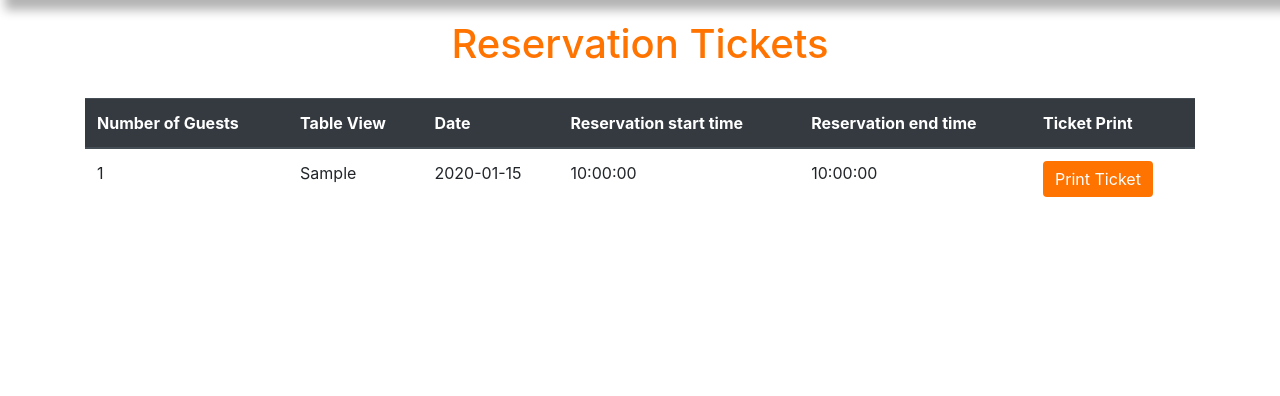
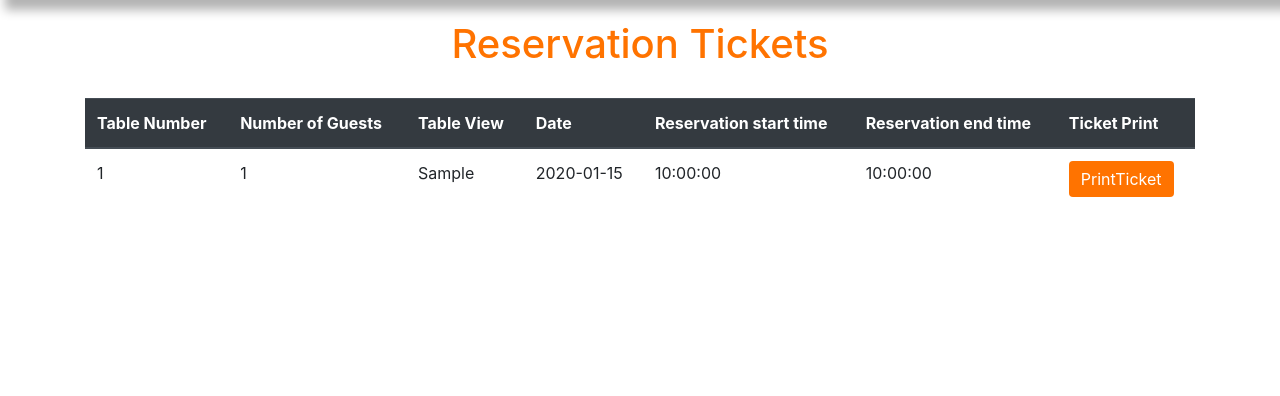
Before and after one commit to asmaa3299/SW2-Restraunts-Project, a Laravel app: page /Reservation/ViewTicket in a window 1280 px wide. Shown: the part 80-476 px from the top of the page. Run offline with Laravel 8, Linux system fonts and the light colour scheme; a user stored in the database is signed in; tables that the repository leaves empty hold one stand-in row (values such as "Sample post"); settings files or empty folders that the repository lacks are supplied; some libraries are stand-ins or nearby versions; some web fonts are replaced.

Commit message:
PrintTicket Function

```diff
--- a/app/Http/Controllers/ReservationController.php
+++ b/app/Http/Controllers/ReservationController.php
@@ -110,12 +110,22 @@ class ReservationController extends Controller
         return view('/Reservation/ViewTicket', compact('reserve'));
 }
 
+
     public function destroy($id)
     {
         $row = Reservation::find($id);
         $row->delete();
         return back();
     }
+    // public function PrintTicket($table_id)
+    // {
 
-
+    //     $reserve = Reservation::where('tableID',$table_id)->get();
+    //     return view('reservation/PrintTicket', compact('reserve'));
+    // }
+    public function PrintTicket($table_id)
+    {
+        $reserve=Reservation::find($table_id);
+        return view('/Reservation/PrintTicket',compact('reserve'));
+    }
 }
--- a/resources/views/Reservation/ViewReservation.blade.php
+++ b/resources/views/Reservation/ViewReservation.blade.php
@@ -4,10 +4,6 @@
         The Reservations</h2>
     <div class="panel-group">
       <div class="panel panel-default">
-        <div class="panel-heading">
-          <h4 class="panel-title">
-          </h4>
-        </div>
         <div id="collapse1" class="panel-collapse" style="margin-top:30px;overflow-y:scroll; height:400px;">
           <table class="table table-dark">
       <thead>
--- a/resources/views/Reservation/ViewTicket.blade.php
+++ b/resources/views/Reservation/ViewTicket.blade.php
@@ -1,5 +1,4 @@
 @extends('layouts.layout')
-
 @section('content')
     <div class="container">
         <h1 style="  margin-top:100px; color: rgb(255, 115, 0); text-align: center;"> Reservation Tickets </h1>
@@ -10,6 +9,7 @@
                     <table class="table table-hover">
                         <thead  class="thead-dark">
                             <tr>
+                                <th scope="col">Table Number</th>
                                 <th scope="col">Number of Guests</th>
                                 <th scope="col">Table View</th>
                                 <th scope="col">Date</th>
@@ -21,6 +21,7 @@
                         <tbody  >
                             @foreach ($reserve as $rev)
                                 <tr>
+                                    <td>{{ $rev->table_id }}</td>
                                     <td>{{ $rev->guests }}</td>
                                     <td>{{ $rev->view }}</td>
                                     <td>{{ $rev->date  }}</td>
@@ -28,7 +29,15 @@
                                     <td>{{ $rev->endtime }}</td>
 
                                     <td>
-                                        <a href="#" ><button  style="background-color:  rgb(255, 115, 0); border: none;"  type = "button" class = "btn btn-primary"> Print Ticket</button></a>
+
+                                        <form action="{{'/Reservation/PrintTicket/'.$rev->table_id}}" method="get"  style="display: inline-block;">
+                                            {{csrf_field()}}
+
+
+                                            <button  style="background-color:  rgb(255, 115, 0); border: none;"  type = "submit" class = "btn btn-primary">PrintTicket</button>
+
+                                        </form>
+
                                     </td>
 
                                 </tr>
--- a/routes/web.php
+++ b/routes/web.php
@@ -33,6 +33,7 @@ Route::post('/Reservation' , 'ReservationController@store');
 
 //Reservation/ticket
 Route::get('/Reservation/ViewTicket','ReservationController@viewTicket');
+Route::get('/Reservation/PrintTicket/{table_id}','ReservationController@PrintTicket');
 
 //registration
 Route::get('/registration/getInfo','adminController@getData')->name('UserInfo');
```
Also changed, not shown: resources/views/Reservation/PrintTicket.blade.php (added, +34 -0 lines).
